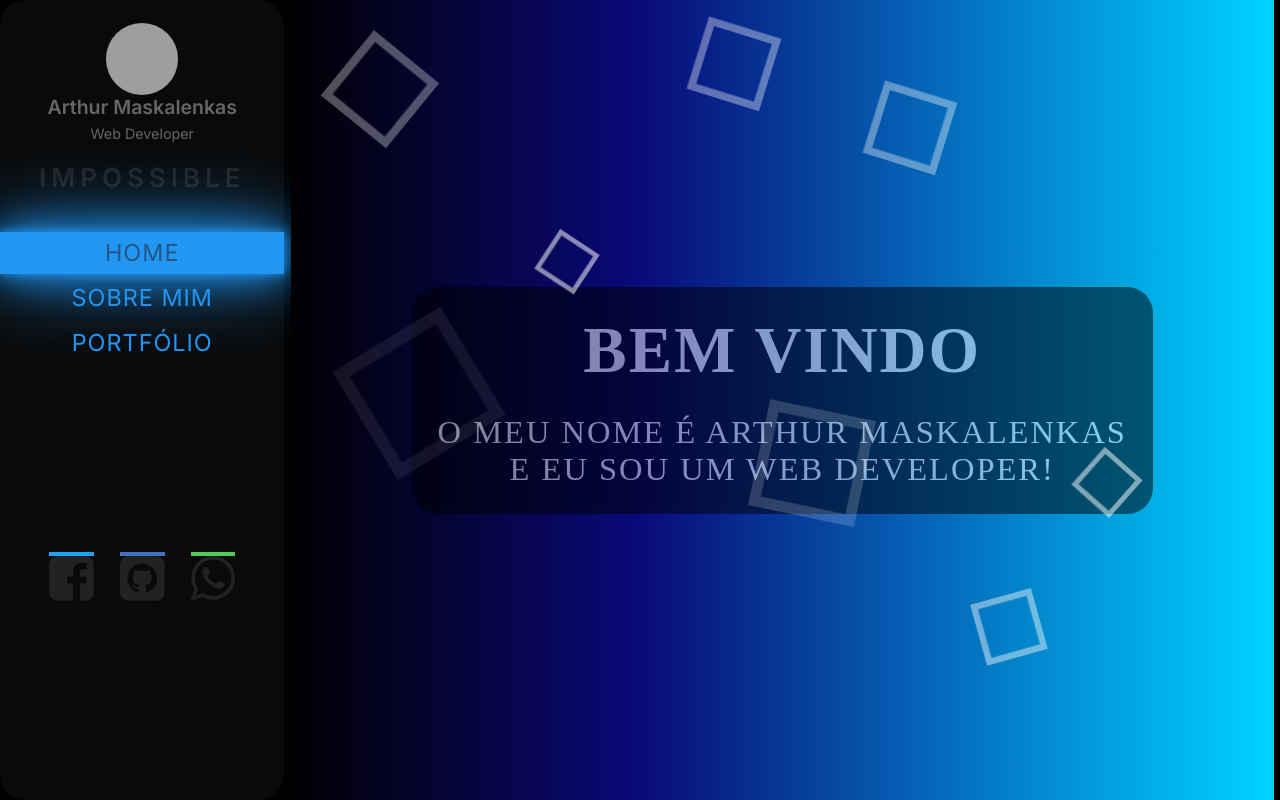
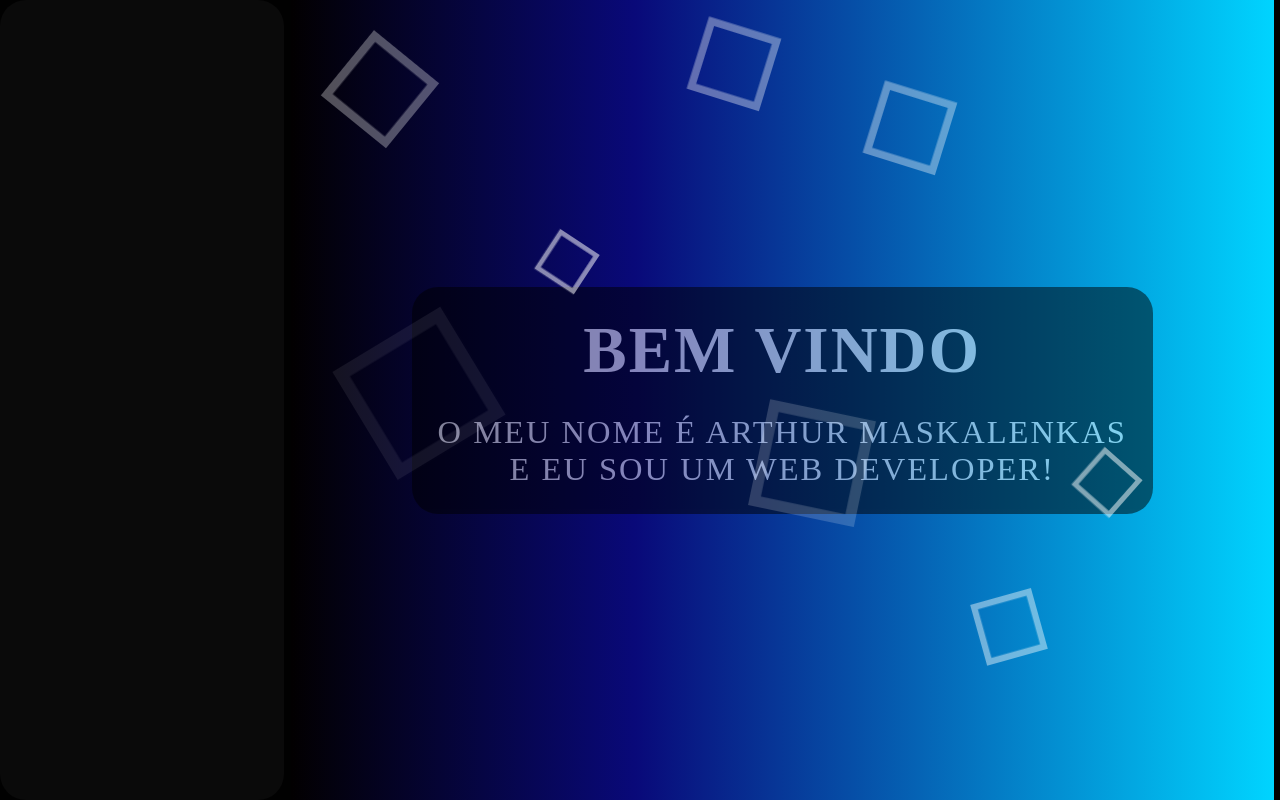
Before and after one commit to maskalenkas/Curriculo, a React (Create React App) app: page / in a window 1280 px wide. Built offline with nearby package versions, Linux system fonts and the light colour scheme; grey boxes are pictures that could not be loaded.

Commit message:
codigo corrigido no app

```diff
--- a/src/pages/App.jsx
+++ b/src/pages/App.jsx
@@ -23,24 +23,19 @@ function App() {
   }, [setIsCelular]);
 
   return (
-    // iscelular sempre vai ficar ativo, não vai mudar, ja o menu vai renderizar os componentes conforme o estado
-
-    // Eu vou ter que colocar a grid do conteudo para ocupar 100% do espaço quando o menuIsOn estiver false
-
-    // VOu ter que elimnar o menu e fazer o conteudo ocupar 10 de espaço caso menu esteja off
     <Router>
       <div className={`${menuIsOn ? 'container' : 'containerMenuIsOff'}`}>
         {/* Left */}
         <aside className={`${menuIsOn && 'menuIsOn'}`}>
-          {isCelular && !menuIsOn ? (
-            true
-          ) : (
+          {isCelular && menuIsOn ? (
             <>
               {isCelular && <Hamburguer />}
               <Profile />
               <Menu />
               <IconsSocialMedia />
             </>
+          ) : (
+            false
           )}
         </aside>
 
```
